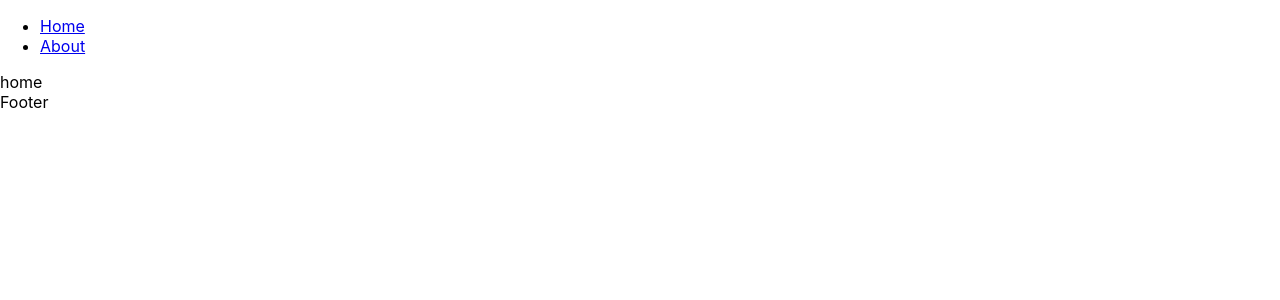
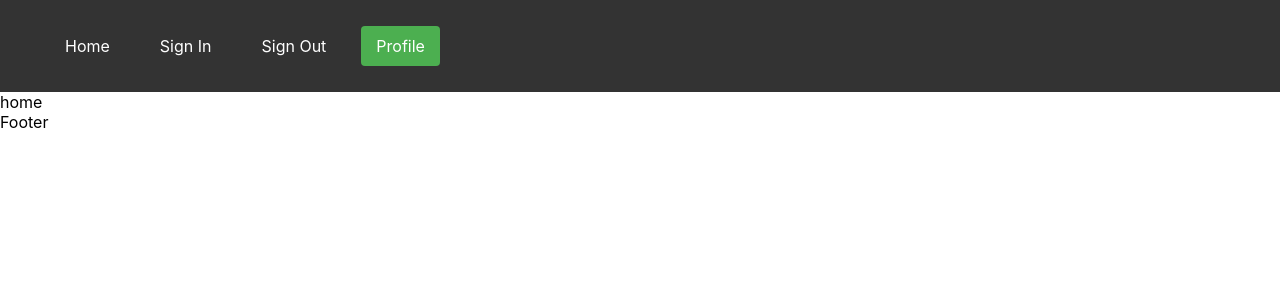
Before and after one commit to ayushhunt/frontend, a React (Create React App) app: page / in a window 1280 px wide. Shown: the top 300 px of the page. Built offline with nearby package versions, Linux system fonts and the light colour scheme.

Commit message:
Inital header completeion

```diff
--- /dev/null
+++ b/src/components/Header.css
@@ -0,0 +1,39 @@
+/* Basic styling for the navbar */
+.navbar {
+  background-color: #333;
+  padding: 10px;
+  display: flex;
+  justify-content: space-between;
+}
+
+.nav-links {
+  list-style: none;
+  display: flex;
+  gap: 20px;
+}
+
+.nav-links li {
+  display: inline;
+}
+
+.nav-links a {
+  color: white;
+  text-decoration: none;
+  padding: 10px 15px;
+  display: block;
+}
+
+.nav-links a:hover {
+  background-color: #ddd;
+  color: black;
+}
+
+/* Styling for the profile button */
+.profile-button {
+  background-color: #4CAF50;
+  border-radius: 4px;
+}
+
+.profile-button:hover {
+  background-color: #45a049;
+}
--- a/src/components/Header.jsx
+++ b/src/components/Header.jsx
@@ -1,21 +1,20 @@
-import React from 'react'
-import { Link } from 'react-router-dom'
+import React from 'react';
+import { Link } from 'react-router-dom';
+import './Header.css'; // Optional: for styling
 
 const Header = () => {
   return (
-    <div>
-      <nav>
-          <ul>
-            <li>
-              <Link to="/">Home</Link>
-            </li>
-            <li>
-              <Link to="/about">About</Link>
-            </li>
-          </ul>
-        </nav>
-    </div>
-  )
-}
+    <header>
+      <nav className="navbar">
+        <ul className="nav-links">
+          <li><Link to="/">Home</Link></li>
+          <li><Link to="/signin">Sign In</Link></li>
+          <li><Link to="/signout">Sign Out</Link></li>
+          <li><Link to="/profile" className="profile-button">Profile</Link></li>
+        </ul>
+      </nav>
+    </header>
+  );
+};
 
-export default Header
+export default Header;
```
